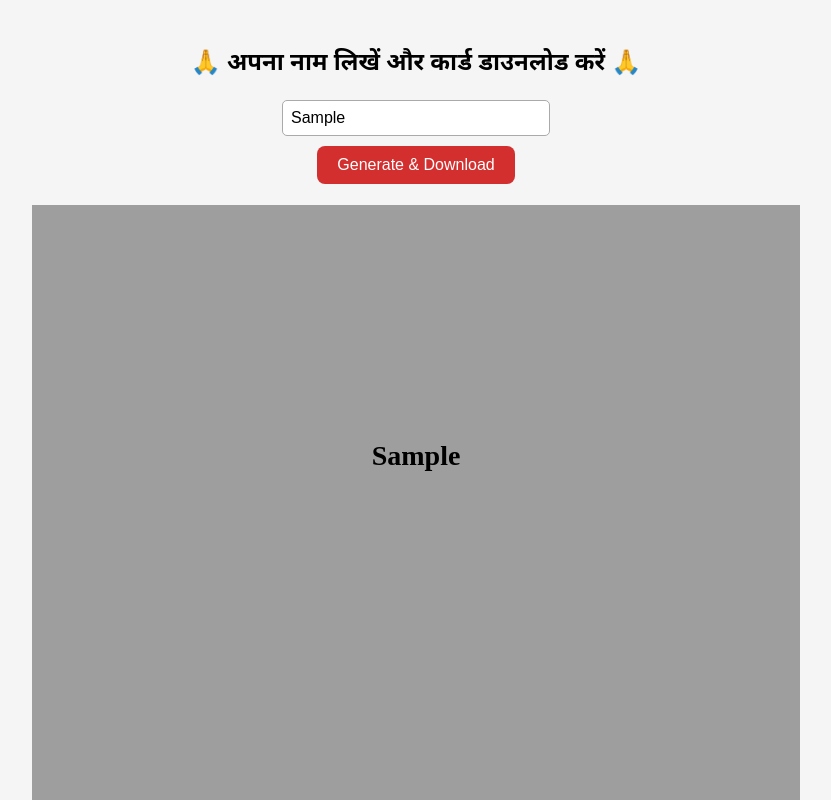
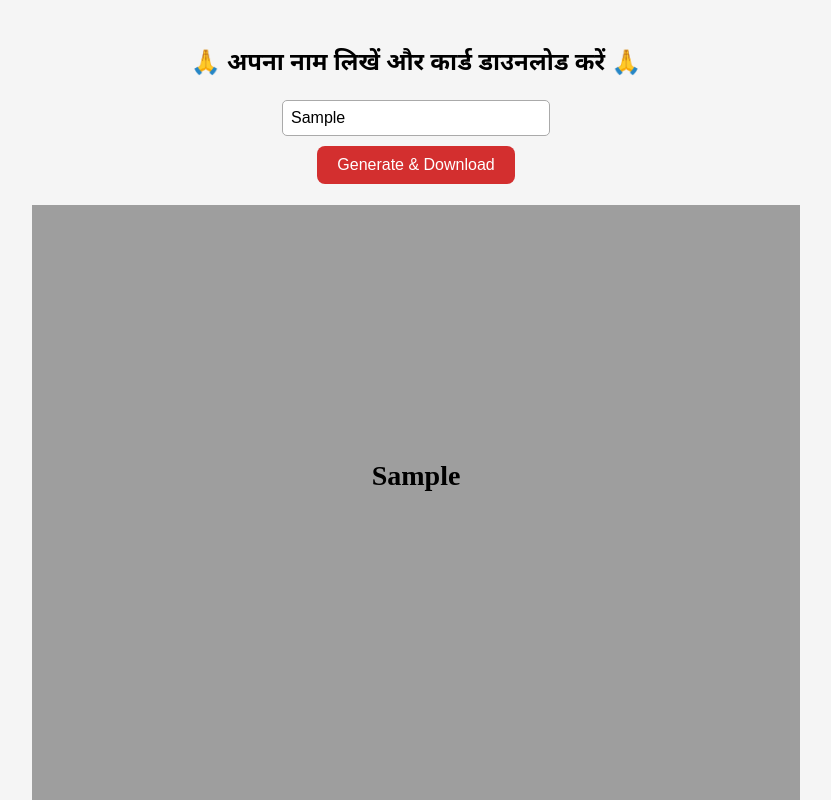
Before and after one commit to priyanshcchandrakar-cyber/Ganesha-invitation-, a plain HTML site: page index.html in a window 1280 px wide. Both pictures are taken after typing "Sample" into the empty fields and a click on the button "Generate & Download". Shown: the top 800 px of the page, without its empty margins (224-1055 px from the left). Drawn offline with Linux system fonts and the light colour scheme.

Commit message:
Update index.html

```diff
--- a/index.html
+++ b/index.html
@@ -74,7 +74,7 @@
         ctx.textAlign = "center";
 
         // Position (box ke center me)
-        ctx.fillText(name, canvas.width / 2, 260);
+        ctx.fillText(name, canvas.width / 2, 280);
 
         // Download link
         const link = document.getElementById("downloadLink");
```
